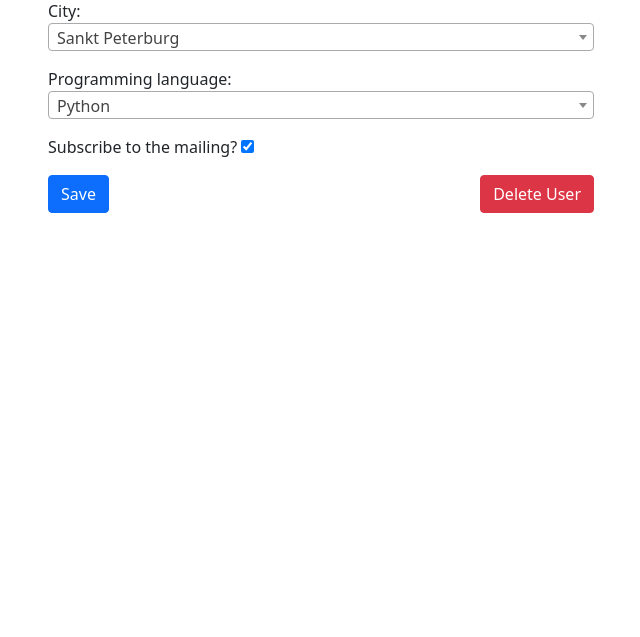
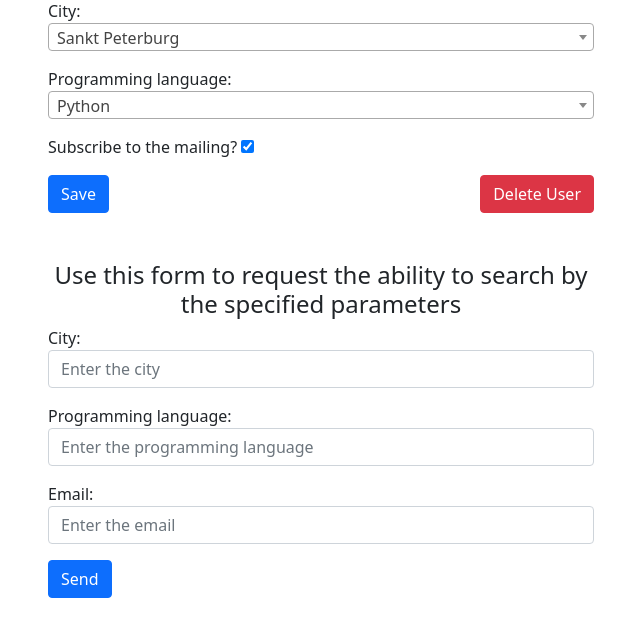
Before and after one commit to Picer-Kerest/Data-collection-service-Django, a Django app: page /accounts/update/ in a window 1280 px wide. Shown: the part 94-731 px from the top of the page, without its empty margins (319-959 px from the left). Run offline with Django 4.2, Linux system fonts and the light colour scheme; a user stored in the database is signed in; data comes from the database, SQL or seed files in the repository; both versions use the stored data as it was after the commit; some libraries are stand-ins or nearby versions.

```diff
--- a/accounts/forms.py
+++ b/accounts/forms.py
@@ -76,3 +76,23 @@ class UserUpdateForm(forms.Form):
     class Meta:
         model = User
         fields = ('city', 'language', 'send_email', )
+
+
+class ContactForm(forms.Form):
+    city = forms.CharField(label='City',
+                           required=True,
+                           widget=forms.TextInput(attrs={
+                               'class': 'form-control',
+                               'placeholder': 'Enter the city',
+                           }))
+    language = forms.CharField(label='Programming language',
+                               required=True,
+                               widget=forms.TextInput(attrs={
+                                   'class': 'form-control',
+                                   'placeholder': 'Enter the programming language',
+                               }))
+    email = forms.CharField(label='Email', required=True,
+                            widget=forms.EmailInput(attrs={
+                                'class': 'form-control',
+                                'placeholder': 'Enter the email',
+                            }))
--- a/accounts/templates/accounts/update.html
+++ b/accounts/templates/accounts/update.html
@@ -28,5 +28,16 @@ User Settings
 </div>
 
 
+<div class="row">
+    <div class="col-md-6 mx-auto"><br><br>
+        <h4 align="center">Use this form to request the ability to search by the specified parameters</h4>
+        <form method="POST" action="{% url 'accounts:contact' %}">{% csrf_token %}
+            <div class="form-group">
+                {{ contact_form.as_p }}
+            </div>
+            <button type="submit" class="btn btn-primary">Send</button>
+        </form>
+    </div>
+</div>
 
 {% endblock %}
--- a/accounts/urls.py
+++ b/accounts/urls.py
@@ -11,4 +11,5 @@ urlpatterns = [
     path('register/', views.register_view, name='register'),
     path('update/', views.update_view, name='update'),
     path('delete/', views.delete_view, name='delete'),
+    path('contact/', views.contact, name='contact'),
 ]
--- a/accounts/views.py
+++ b/accounts/views.py
@@ -1,8 +1,9 @@
+import datetime
 from django.shortcuts import render, redirect
 from django.contrib.auth import authenticate, login, logout, get_user_model
-from .forms import UserLoginForm, UserRegistrationForm, UserUpdateForm
+from .forms import UserLoginForm, UserRegistrationForm, UserUpdateForm, ContactForm
 from django.contrib import messages
-
+from scraping.models import Error
 
 User = get_user_model()
 
@@ -36,6 +37,7 @@ def register_view(request):
 
 
 def update_view(request):
+    contact_form = ContactForm()
     if request.user.is_authenticated:
         user = request.user
         if request.method == 'POST':
@@ -53,7 +55,11 @@ def update_view(request):
             'language': user.language,
             'send_email': user.send_email,
         })
-        return render(request, 'accounts/update.html', {'form': form})
+        context = {
+            'form': form,
+            'contact_form': contact_form,
+        }
+        return render(request, 'accounts/update.html', context)
     else:
         return redirect('accounts:login')
 
@@ -66,3 +72,31 @@ def delete_view(request):
             qs.delete()
             messages.error(request, 'The user was deleted')
     return redirect('home')
+
+
+def contact(request):
+    if request.method == 'POST':
+        contact_form = ContactForm(request.POST or None)
+        if contact_form.is_valid():
+            data = contact_form.cleaned_data
+            city = data.get('city')
+            language = data.get('language')
+            email = data.get('email')
+            qs = Error.objects.filter(timestamp=datetime.date.today())
+            if qs.exists():
+                err = qs.first()
+                data = err.data.get('user_data', [])
+                data.append({'city': city, 'language': language, 'email': email})
+                err.data['user_data'] = data
+                err.save()
+            else:
+                data = {'user_data': [
+                    {'city': city, 'language': language, 'email': email}
+                ]}
+                Error(data=data).save()
+            messages.success(request, 'Your application has been successfully submitted')
+            return redirect('accounts:update')
+        else:
+            return redirect('accounts:update')
+    else:
+        return redirect('accounts:login')
--- a/scraping/models.py
+++ b/scraping/models.py
@@ -84,3 +84,6 @@ class Url(models.Model):
 
     class Meta:
         unique_together = ('city', 'language')
+    #
+    # def __str__(self):
+    #     return self.language, self.city
```
Also changed, not shown: run_scraping.py (+14 -4 lines), send_emails.py (+87 -27 lines), accounts/admin.py (line endings or trailing spaces), accounts/models.py (line endings or trailing spaces), db.sqlite3.
